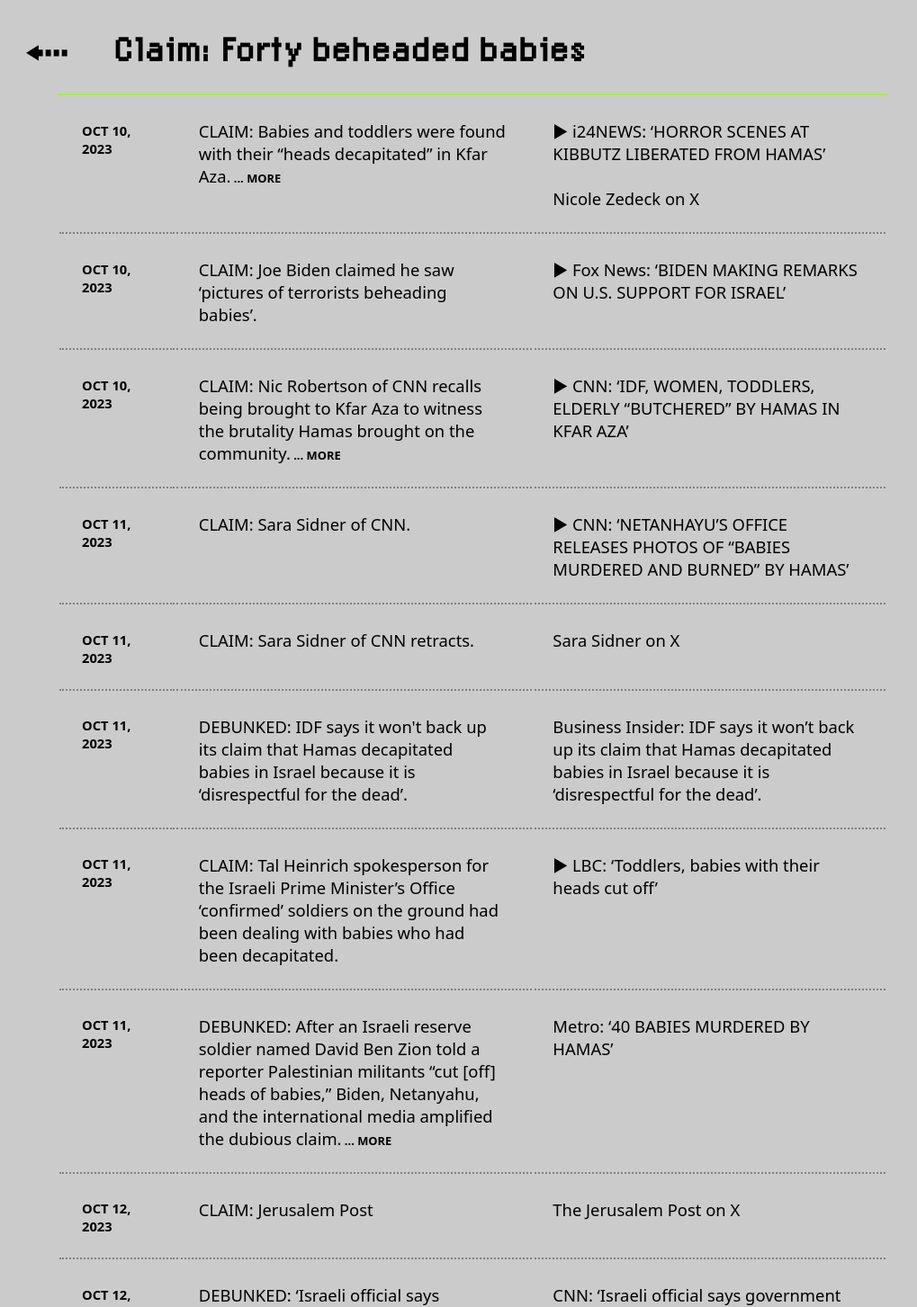
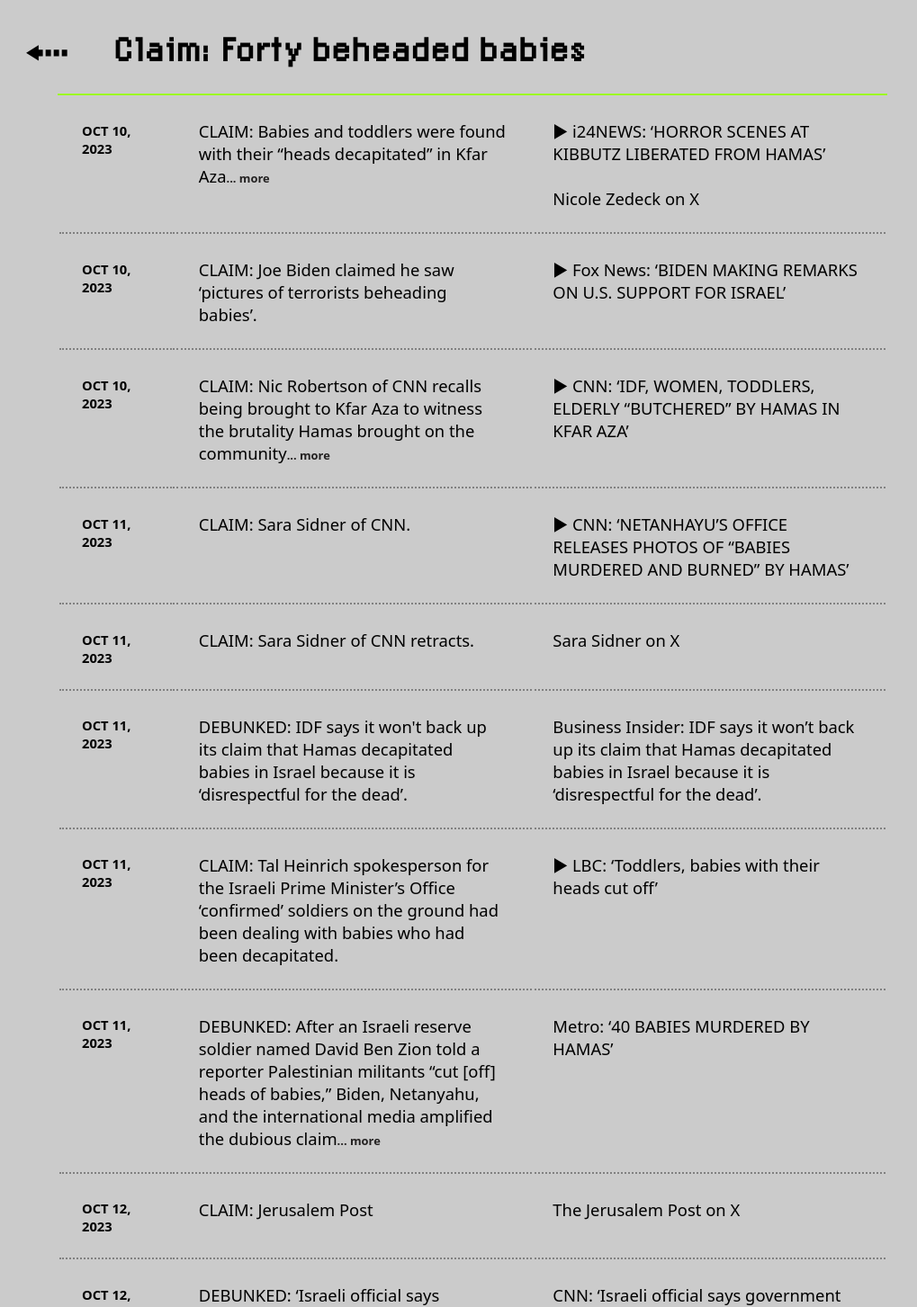
Before and after one commit to tamtzekin/hasbara-tracker, a React (Create React App) app: page /claim-a in a window 1280 px wide. Shown: the top 1453 px of the page at 90% size, without its empty margins (0-1019 px from the left). Built offline with nearby package versions, Linux system fonts and the light colour scheme.

Commit message:
cleaner expand 'more' text

```diff
--- a/src/components/ClaimA.js
+++ b/src/components/ClaimA.js
@@ -24,7 +24,7 @@ const ClaimA = () => {
                 <tbody>
                     <tr>
                         <td><div class="date">OCT 10, 2023</div></td>
-                        <td><details><summary>CLAIM: Babies and toddlers were found with their “heads decapitated” in Kfar Aza.<span class="expand-text"> ... MORE</span></summary>CLAIM: Babies and toddlers were found with their “heads decapitated” in Kfar Aza in southern Israel after Hamas’ attacks in the kibbutz over the weekend, a spokesperson for Israel's prime minister says. Nicole Zedeck, a reporter with Tel Aviv-based news channel i24 from her interview with Israeli reserve soldier David Ben Zion.</details></td>
+                        <td><details><summary>CLAIM: Babies and toddlers were found with their “heads decapitated” in Kfar Aza<span class="expand-text">... more</span></summary>CLAIM: Babies and toddlers were found with their “heads decapitated” in Kfar Aza in southern Israel after Hamas’ attacks in the kibbutz over the weekend, a spokesperson for Israel's prime minister says. Nicole Zedeck, a reporter with Tel Aviv-based news channel i24 from her interview with Israeli reserve soldier David Ben Zion.</details></td>
 
                         <td><VideoPlayer videoLink="/files/i24NEWS_10Oct.mp4" externalURL="https://archive.ph/QeCXs"><a href="https://archive.ph/QeCXs" target="_blank" rel="noreferrer">▶ i24NEWS: ‘HORROR SCENES AT KIBBUTZ LIBERATED FROM HAMAS’</a></VideoPlayer><br />
 
@@ -45,7 +45,7 @@ const ClaimA = () => {
 
  <tr>
   <td><div class="date">OCT 10, 2023</div></td>
-  <td><details><summary>CLAIM: Nic Robertson of CNN recalls being brought to Kfar Aza to witness the brutality Hamas brought on the community.<span class="expand-text"> ... MORE</span></summary>CLAIM: Nic Robertson of CNN recalls being brought to Kfar Aza to witness the brutality Hamas brought on the community. He describes it as “ISIS-style executions” where they were “cutting the heads off of people” including babies and killing their pets. One family hid their kids in a cupboard while they tried to distract the attackers. They were killed, but the distraction worked.</details></td>
+  <td><details><summary>CLAIM: Nic Robertson of CNN recalls being brought to Kfar Aza to witness the brutality Hamas brought on the community<span class="expand-text">... more</span></summary>CLAIM: Nic Robertson of CNN recalls being brought to Kfar Aza to witness the brutality Hamas brought on the community. He describes it as “ISIS-style executions” where they were “cutting the heads off of people” including babies and killing their pets. One family hid their kids in a cupboard while they tried to distract the attackers. They were killed, but the distraction worked.</details></td>
 
   <td><VideoPlayer videoLink="/files/CNN_NicRobertson_10Oct.mp4" externalURL="https://archive.ph/XRmh4"><a href="https://archive.ph/XRmh4" target="_blank" rel="noreferrer">▶ CNN: ‘IDF, WOMEN, TODDLERS, ELDERLY “BUTCHERED” BY HAMAS IN KFAR AZA’</a></VideoPlayer></td>
 
@@ -87,7 +87,7 @@ const ClaimA = () => {
 
    <tr>
     <td><div class="date">OCT 11, 2023</div></td>
-    <td><details><summary>DEBUNKED: After an Israeli reserve soldier named David Ben Zion told a reporter Palestinian militants “cut [off] heads of babies,” Biden, Netanyahu, and the international media amplified the dubious claim.<span class="expand-text"> ... MORE</span></summary>DEBUNKED: After an Israeli reserve soldier named David Ben Zion told a reporter Palestinian militants “cut [off] heads of babies,” Biden, Netanyahu, and the international media amplified the dubious claim. The Grayzone has identified Ben Zion as a fanatical settler leader who incited riots by demanding a Palestinian town be “wiped out”.</details></td>
+    <td><details><summary>DEBUNKED: After an Israeli reserve soldier named David Ben Zion told a reporter Palestinian militants “cut [off] heads of babies,” Biden, Netanyahu, and the international media amplified the dubious claim<span class="expand-text">... more</span></summary>DEBUNKED: After an Israeli reserve soldier named David Ben Zion told a reporter Palestinian militants “cut [off] heads of babies,” Biden, Netanyahu, and the international media amplified the dubious claim. The Grayzone has identified Ben Zion as a fanatical settler leader who incited riots by demanding a Palestinian town be “wiped out”.</details></td>
     <td><a class="media-source" href="https://archive.is/NcD6m" target="_blank" rel="noreferrer">Metro: ‘40 BABIES MURDERED BY HAMAS’</a></td>
     {/* <td><div class="context">CONTEXT</div><br /><br /><div class="debunked">DEBUNKED</div></td> */}
    </tr>
--- a/src/components/ClaimPage.css
+++ b/src/components/ClaimPage.css
@@ -105,6 +105,7 @@ details > summary::-webkit-details-marker {
 .expand-text {
     font-size: 0.7em;
     font-weight: 600;
+    color: #232121;
 }
 
 h1.claim-heading {
```
